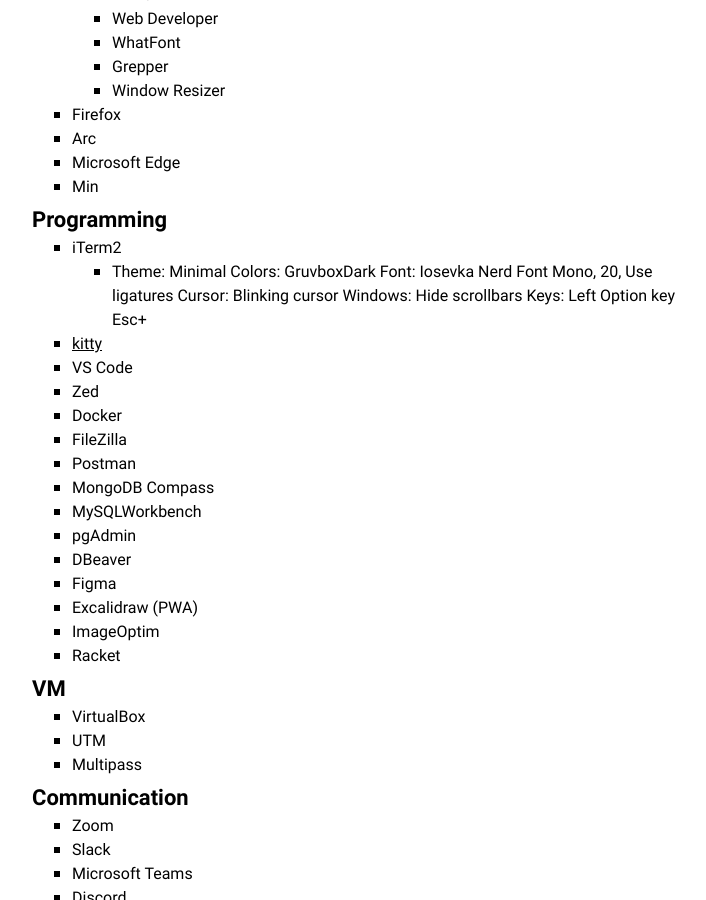
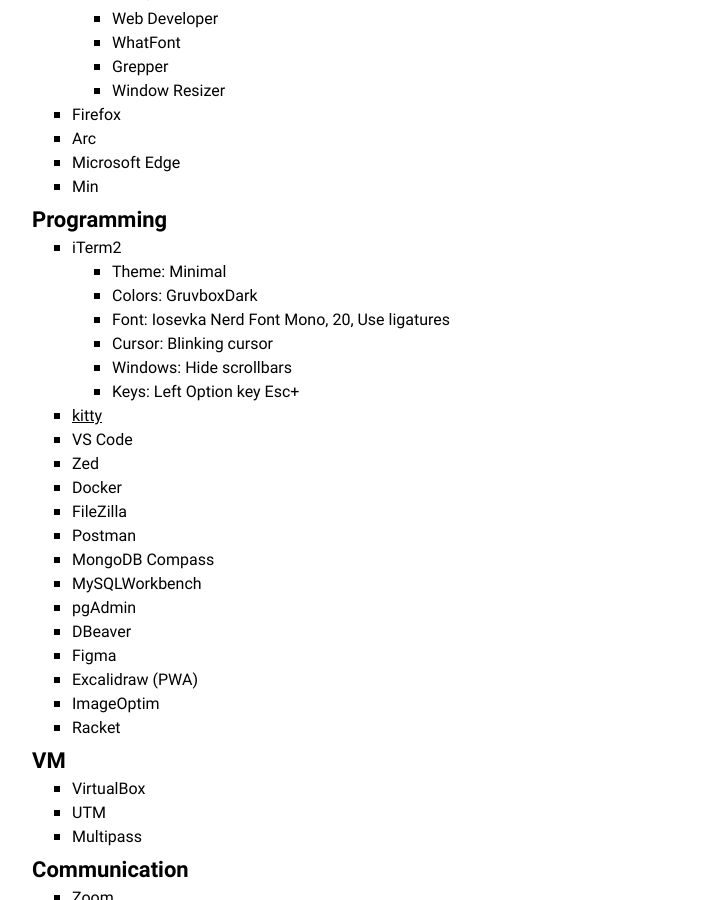
Before and after one commit to amalumian/www.malumian.dev, a Jekyll site: the page built from setup.html, in a window 1280 px wide and 900 px high, scrolled down 1468 px. Shown: the whole window, without its empty margins (278-984 px from the left). Built offline with Jekyll 4.4.1, drawn with Linux system fonts in a browser that asks for light colours.

Commit message:
Update setup.html

```diff
--- a/setup.html
+++ b/setup.html
@@ -88,14 +88,12 @@
     <ul>
         <li>iTerm2
             <ul>
-                <li>
-                    Theme: Minimal
-                    Colors: GruvboxDark
-                    Font: Iosevka Nerd Font Mono, 20, Use ligatures
-                    Cursor: Blinking cursor
-                    Windows: Hide scrollbars
-                    Keys: Left Option key Esc+
-                </li>
+                <li>Theme: Minimal</li>
+                <li>Colors: GruvboxDark</li>
+                <li>Font: Iosevka Nerd Font Mono, 20, Use ligatures</li>
+                <li>Cursor: Blinking cursor</li>
+                <li>Windows: Hide scrollbars</li>
+                <li>Keys: Left Option key Esc+</li>
             </ul>
         </li>
         <li><a href="https://github.com/amalumian/dotfiles/tree/main/kitty" target="_blank">kitty</a></li>
```
